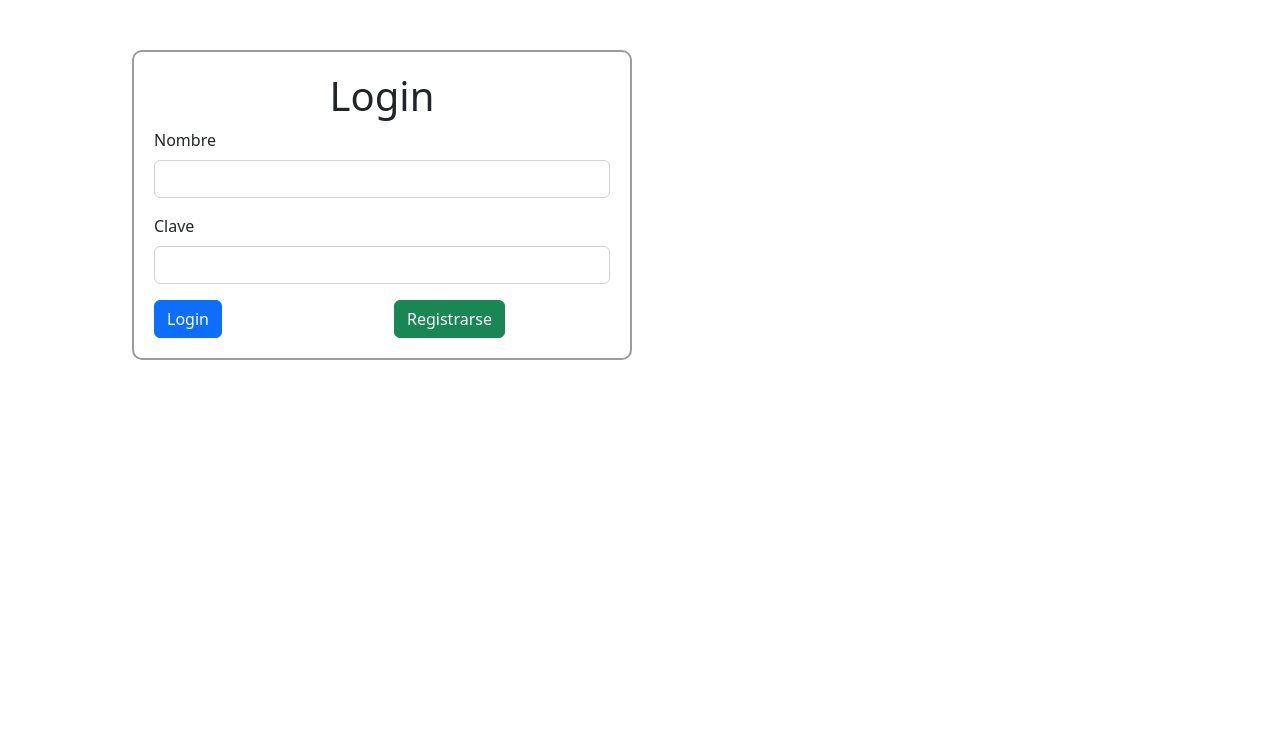
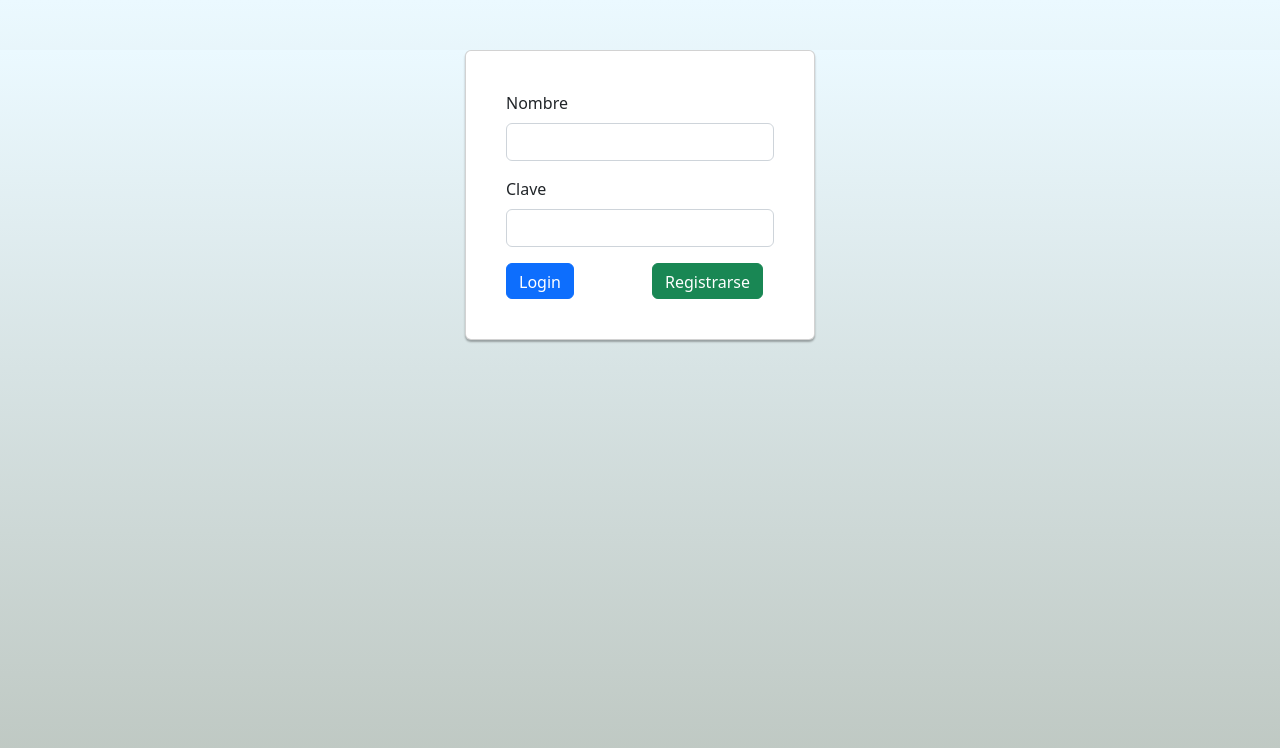
Before and after one commit to vvtrujillo/examen2, a React (Create React App) app in the folder client/: page /login in a window 1280 px wide. Shown: the top 748 px of the page. Built offline with nearby package versions, Linux system fonts and the light colour scheme.

Commit message:
modificaciones en mostrar piratas

```diff
--- a/client/src/App.css
+++ b/client/src/App.css
@@ -131,8 +131,15 @@
 
 .main-pirate-body img{
   margin: 10px;
-  height: 100px;
-  width: 100px;
+  height: 200px;
+  width: 200px;
+  object-fit: contain;
+}
+
+.pirate-body-result img{
+  height: 400px;
+  width: 400px;
+  object-fit: contain;
 }
 
 .content-pirate{
@@ -143,3 +150,145 @@
   border-radius: 5px;
   display: flex;
 }
+
+/*
+ * Specific styles of signin component
+ */
+/*
+ * General styles
+ */
+ body, html {
+  height: 100%;
+  background-repeat: no-repeat;
+  background-image: linear-gradient(rgb(235, 249, 255), rgb(185, 194, 187));
+}
+
+.card-container.card {
+  max-width: 350px;
+  padding: 40px 40px;
+}
+
+.btn {
+  font-weight: 700;
+  height: 36px;
+  -moz-user-select: none;
+  -webkit-user-select: none;
+  user-select: none;
+  cursor: default;
+}
+
+/*
+* Card component
+*/
+.card {
+  background-color: #F7F7F7;
+  /* just in case there no content*/
+  padding: 20px 25px 30px;
+  margin: 0 auto 25px;
+  margin-top: 50px;
+  /* shadows and rounded borders */
+  -moz-border-radius: 2px;
+  -webkit-border-radius: 2px;
+  border-radius: 2px;
+  -moz-box-shadow: 0px 2px 2px rgba(0, 0, 0, 0.3);
+  -webkit-box-shadow: 0px 2px 2px rgba(0, 0, 0, 0.3);
+  box-shadow: 0px 2px 2px rgba(0, 0, 0, 0.3);
+}
+
+.profile-img-card {
+  width: 96px;
+  height: 96px;
+  margin: 0 auto 10px;
+  display: block;
+  -moz-border-radius: 50%;
+  -webkit-border-radius: 50%;
+  border-radius: 50%;
+}
+
+/*
+* Form styles
+*/
+.profile-name-card {
+  font-size: 16px;
+  font-weight: bold;
+  text-align: center;
+  margin: 10px 0 0;
+  min-height: 1em;
+}
+
+.reauth-email {
+  display: block;
+  color: #404040;
+  line-height: 2;
+  margin-bottom: 10px;
+  font-size: 14px;
+  text-align: center;
+  overflow: hidden;
+  text-overflow: ellipsis;
+  white-space: nowrap;
+  -moz-box-sizing: border-box;
+  -webkit-box-sizing: border-box;
+  box-sizing: border-box;
+}
+
+.form-signin #inputEmail,
+.form-signin #inputPassword {
+  direction: ltr;
+  height: 44px;
+  font-size: 16px;
+}
+
+.form-signin input[type=email],
+.form-signin input[type=password],
+.form-signin input[type=text],
+.form-signin button {
+  width: 100%;
+  display: block;
+  margin-bottom: 10px;
+  z-index: 1;
+  position: relative;
+  -moz-box-sizing: border-box;
+  -webkit-box-sizing: border-box;
+  box-sizing: border-box;
+}
+
+.form-signin .form-control:focus {
+  border-color: rgb(104, 145, 162);
+  outline: 0;
+  -webkit-box-shadow: inset 0 1px 1px rgba(0,0,0,.075),0 0 8px rgb(104, 145, 162);
+  box-shadow: inset 0 1px 1px rgba(0,0,0,.075),0 0 8px rgb(104, 145, 162);
+}
+
+.btn.btn-signin {
+  /*background-color: #4d90fe; */
+  background-color: rgb(104, 145, 162);
+  /* background-color: linear-gradient(rgb(104, 145, 162), rgb(12, 97, 33));*/
+  padding: 0px;
+  font-weight: 700;
+  font-size: 14px;
+  height: 36px;
+  -moz-border-radius: 3px;
+  -webkit-border-radius: 3px;
+  border-radius: 3px;
+  border: none;
+  -o-transition: all 0.218s;
+  -moz-transition: all 0.218s;
+  -webkit-transition: all 0.218s;
+  transition: all 0.218s;
+}
+
+.btn.btn-signin:hover,
+.btn.btn-signin:active,
+.btn.btn-signin:focus {
+  background-color: rgb(12, 97, 33);
+}
+
+.forgot-password {
+  color: rgb(104, 145, 162);
+}
+
+.forgot-password:hover,
+.forgot-password:active,
+.forgot-password:focus{
+  color: rgb(12, 97, 33);
+}
--- a/client/src/components/Pirates/Pirates.jsx
+++ b/client/src/components/Pirates/Pirates.jsx
@@ -26,6 +26,9 @@
         <React.Fragment>
             <h1>Pirata</h1>
             <p>{datos.nombre}</p>
+            <div className="pirate-body-result">
+                <img src={datos.linkimagen} alt="Imagen Pirata" />
+            </div>
         </React.Fragment>
     )
 }
--- a/client/src/components/registro/login.jsx
+++ b/client/src/components/registro/login.jsx
@@ -42,8 +42,8 @@
 
     return (
         <React.Fragment>
-            <div className="box-login">
-                <h1>Login</h1>
+            <div className="container">
+                <div className="card card-container">
                     <Form onSubmit={login}>
                         <FormGroup>
                             <Label>Nombre</Label>
@@ -59,6 +59,7 @@
                         </Row>
                     </Form>
                 </div>
+            </div>
         </React.Fragment>
     )
 }
```
Lines whose indentation alone changed are shown as unchanged.
